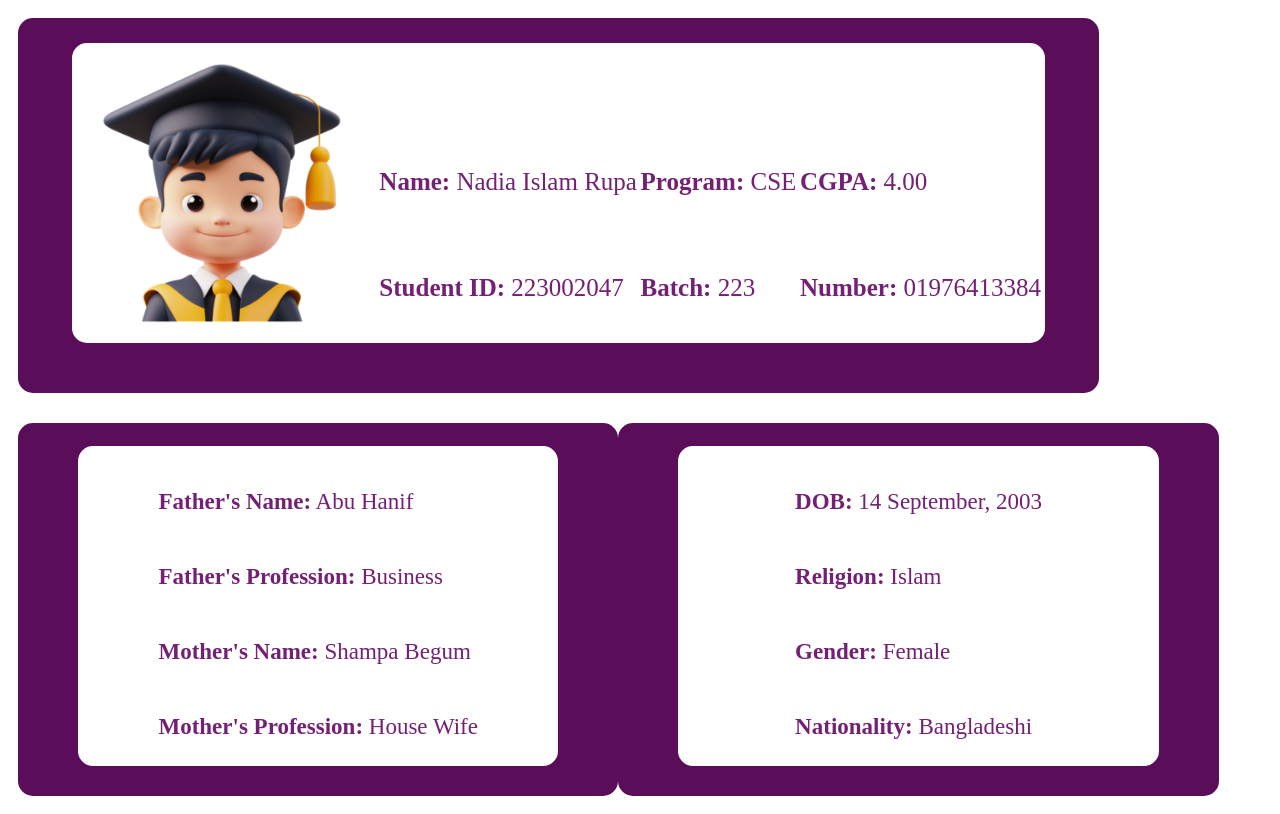
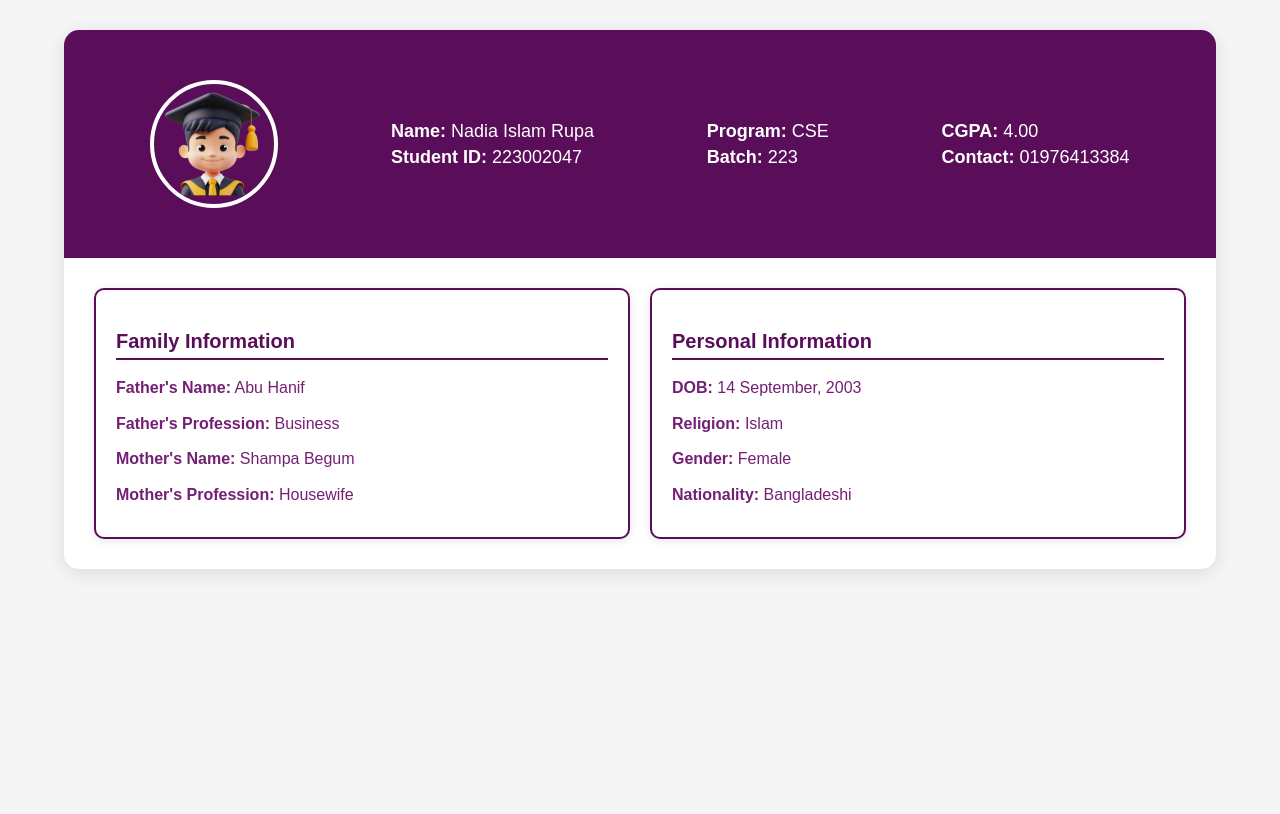
Before and after one commit to sohasara/student-portal, a PHP site: page /profile.html in a window 1280 px wide. After the commit the page ends 573 px from the top, so only its background shows below. Run offline with PHP 8.4, Linux system fonts and the light colour scheme.

Commit message:
modify profile desing

```diff
--- a/dashboad.css
+++ b/dashboad.css
@@ -92,10 +92,8 @@
 }
 /* bottom */
 .enrolled_course{
-padding: 10px;
-
-
-height: 80px;
+padding-top: 20px;
+height: 100px;
 width: 500px;
 background-color: rgb(240, 223, 240);
 border-radius: 15px;
--- a/index.html
+++ b/index.html
@@ -24,7 +24,7 @@
           </li>
           <li><a href="profile.html" id="profile">Profile</a></li>
           <li><a href="payments.html" id="payments">Payments</a></li>
-          <li><a href="schedule.html" id="schedule">Schedule</a></li>
+
           <li><a href="result.html" id="result">Result</a></li>
           <li><a href="logout.html" id="logout">Logout</a></li>
         </ul>
--- a/profile.css
+++ b/profile.css
@@ -1,70 +1,106 @@
-.profile_style{
-    font-size: 20px;
-    width: 95%;
-    padding: 10px;
+/* General Styles */
+body {
+    font-family: 'Arial', sans-serif;
+    margin: 0;
+    padding: 0;
+    background-color: #f5f5f5;
+    color: #333;
   }
 
-.upper-pro-style{
-    height: 350px;
+  /* Profile Container */
+  .profile-container {
     width: 90%;
-    background-color: rgb(90, 14, 90);
+    max-width: 1200px;
+    margin: 30px auto;
+    background-color: #fff;
     border-radius: 15px;
-    display: flex;
-    justify-content: center;
-    padding-top: 25px;
-
+    box-shadow: 0 4px 20px rgba(0, 0, 0, 0.1);
+    overflow: hidden;
   }
 
-.upper-inside-box{
-    display: flex;
-    justify-content: space-evenly;
-    height: 300px;
-    width: 90%;
-    background-color: white;
-    border-radius: 15px;
+  /* Upper Section */
+  .upper-section {
+    background-color: rgb(90, 14, 90); /* Purple shade from your code */
+    padding: 30px;
+    text-align: center;
+    color: #fff;
   }
 
-.upper-inside-box:hover{
-    box-shadow:  5px 5px 3px 3px rgb(161, 161, 161);
-
-
-}
-.lower{
-    padding-top: 30px;
+  .profile-header {
     display: flex;
-    justify-content: space-evenly;
+    align-items: center;
+    justify-content: space-around;
+    flex-wrap: wrap;
+    padding: 20px 0;
   }
 
-.lower-inside-box{
-    height: 300px;
-    width: 80%;
-    background-color:  white;
-    border-radius: 15px;
-    display: grid;
-    justify-content: space-evenly;
-    padding-top: 20px;
-    font-size: 23px;
-    color: rgb(116, 32, 116);
+  .profile-pic {
+    width: 120px;
+    height: 120px;
+    border-radius: 50%;
+    object-fit: cover;
+    border: 4px solid #fff;
   }
 
-.lower-inside-box:hover{
-    box-shadow:  5px 5px 3px 3px rgb(161, 161, 161);
-}
-.lower-first-div{
-    display: flex;
-    justify-content: center;
-   padding-top: 23px;
-    height: 350px;
-    width: 640px;
-    background-color: rgb(90, 14, 90);
-    border-radius: 15px;
+  .info-group {
+    text-align: left;
+    font-size: 18px;
   }
 
-.info-div-1{
-    padding-top: 100px;
-   font-size: 25px;
-   color: rgb(116, 32, 116);
+  .info-group p {
+    margin: 5px 0;
+  }
 
+  /* Lower Section */
+  .lower-section {
+    display: flex;
+    justify-content: space-between;
+    padding: 30px;
+    gap: 20px;
+  }
 
+  .info-box {
+    flex: 1;
+    padding: 20px;
+    background-color: #fff; /* Keeping a clean white card background */
+    border-radius: 10px;
+    border: 2px solid rgb(90, 14, 90); /* Purple border */
+    box-shadow: 0 2px 10px rgba(0, 0, 0, 0.1);
+    transition: transform 0.3s ease, box-shadow 0.3s ease;
+  }
 
+  .info-box:hover {
+    transform: translateY(-5px);
+    box-shadow: 0 4px 15px rgba(90, 14, 90, 0.5); /* Purple shadow on hover */
   }
+
+  .info-box h3 {
+    margin-bottom: 15px;
+    font-size: 20px;
+    color: rgb(90, 14, 90); /* Purple heading color */
+    border-bottom: 2px solid rgb(90, 14, 90);
+    padding-bottom: 5px;
+  }
+
+  .info-box p {
+    margin: 10px 0;
+    font-size: 16px;
+    line-height: 1.6;
+    color: rgb(116, 32, 116); /* Softer purple for text */
+  }
+
+  /* Responsive Design */
+  @media (max-width: 768px) {
+    .profile-header {
+      flex-direction: column;
+    }
+
+    .lower-section {
+      flex-direction: column;
+      gap: 15px;
+    }
+
+    .info-box {
+      text-align: center;
+    }
+  }
--- a/profile.html
+++ b/profile.html
@@ -3,68 +3,47 @@
   <head>
     <meta charset="UTF-8" />
     <meta name="viewport" content="width=device-width, initial-scale=1.0" />
-    <title>Document</title>
+    <title>Profile</title>
     <link rel="stylesheet" href="profile.css" />
   </head>
   <body>
-    <div id="profile" class="content-section hidden">
-      <div class="profile_style">
-        <div class="upper-pro-style">
-          <div class="upper-inside-box">
-            <img src="gaduation.png" alt="" />
-            <div class="info-div-1">
-              <p>
-                <span style="font-weight: bold">Name:</span> Nadia Islam Rupa
-              </p>
-              <br />
-              <p>
-                <span style="font-weight: bold">Student ID:</span> 223002047
-              </p>
+    <div id="profile" class="content-section">
+      <div class="profile-container">
+        <div class="upper-section">
+          <div class="profile-header">
+            <img
+              src="gaduation.png"
+              alt="Profile Picture"
+              class="profile-pic"
+            />
+            <div class="info-group">
+              <p><strong>Name:</strong> Nadia Islam Rupa</p>
+              <p><strong>Student ID:</strong> 223002047</p>
             </div>
-            <div class="info-div-1">
-              <p><span style="font-weight: bold">Program:</span> CSE</p>
-              <br />
-              <p><span style="font-weight: bold">Batch:</span> 223</p>
+            <div class="info-group">
+              <p><strong>Program:</strong> CSE</p>
+              <p><strong>Batch:</strong> 223</p>
             </div>
-            <div class="info-div-1">
-              <p><span style="font-weight: bold">CGPA:</span> 4.00</p>
-              <br />
-              <p><span style="font-weight: bold">Number:</span> 01976413384</p>
+            <div class="info-group">
+              <p><strong>CGPA:</strong> 4.00</p>
+              <p><strong>Contact:</strong> 01976413384</p>
             </div>
           </div>
         </div>
-        <div class="lower">
-          <div class="lower-first-div">
-            <div class="lower-inside-box">
-              <p>
-                <span style="font-weight: bold">Father's Name:</span> Abu Hanif
-              </p>
-              <p>
-                <span style="font-weight: bold">Father's Profession:</span>
-                Business
-              </p>
-              <p>
-                <span style="font-weight: bold">Mother's Name:</span> Shampa
-                Begum
-              </p>
-              <p>
-                <span style="font-weight: bold">Mother's Profession:</span>
-                House Wife
-              </p>
-            </div>
+        <div class="lower-section">
+          <div class="info-box">
+            <h3>Family Information</h3>
+            <p><strong>Father's Name:</strong> Abu Hanif</p>
+            <p><strong>Father's Profession:</strong> Business</p>
+            <p><strong>Mother's Name:</strong> Shampa Begum</p>
+            <p><strong>Mother's Profession:</strong> Housewife</p>
           </div>
-          <div class="lower-first-div">
-            <div class="lower-inside-box">
-              <p>
-                <span style="font-weight: bold">DOB:</span> 14 September, 2003
-              </p>
-              <p><span style="font-weight: bold">Religion:</span> Islam</p>
-              <p><span style="font-weight: bold">Gender:</span> Female</p>
-              <p>
-                <span style="font-weight: bold">Nationality:</span>
-                Bangladeshi
-              </p>
-            </div>
+          <div class="info-box">
+            <h3>Personal Information</h3>
+            <p><strong>DOB:</strong> 14 September, 2003</p>
+            <p><strong>Religion:</strong> Islam</p>
+            <p><strong>Gender:</strong> Female</p>
+            <p><strong>Nationality:</strong> Bangladeshi</p>
           </div>
         </div>
       </div>
--- a/style.css
+++ b/style.css
@@ -37,7 +37,7 @@
 
   .sidebar {
 
-    width: 250px;
+    width: 200px;
     background-color: rgb(90, 14, 90);
     color: white;
     padding: 20px 0;
@@ -62,13 +62,13 @@
   }
 
   .sidebar ul li a {
-    font-size: 25px;
+    font-size: 20px;
     text-decoration: none;
     color: white;
     display: block;
     padding: 10px 20px;
     border-radius: 4px;
-    /* transition: background 0.3s; */
+
   }
 
   .sidebar ul li a.active, .sidebar ul li a:hover {
```
Also changed, not shown: schedule.css (deleted, +0 -69 lines), schedule.html (deleted, +0 -88 lines). Lines whose indentation alone changed are shown as unchanged.
